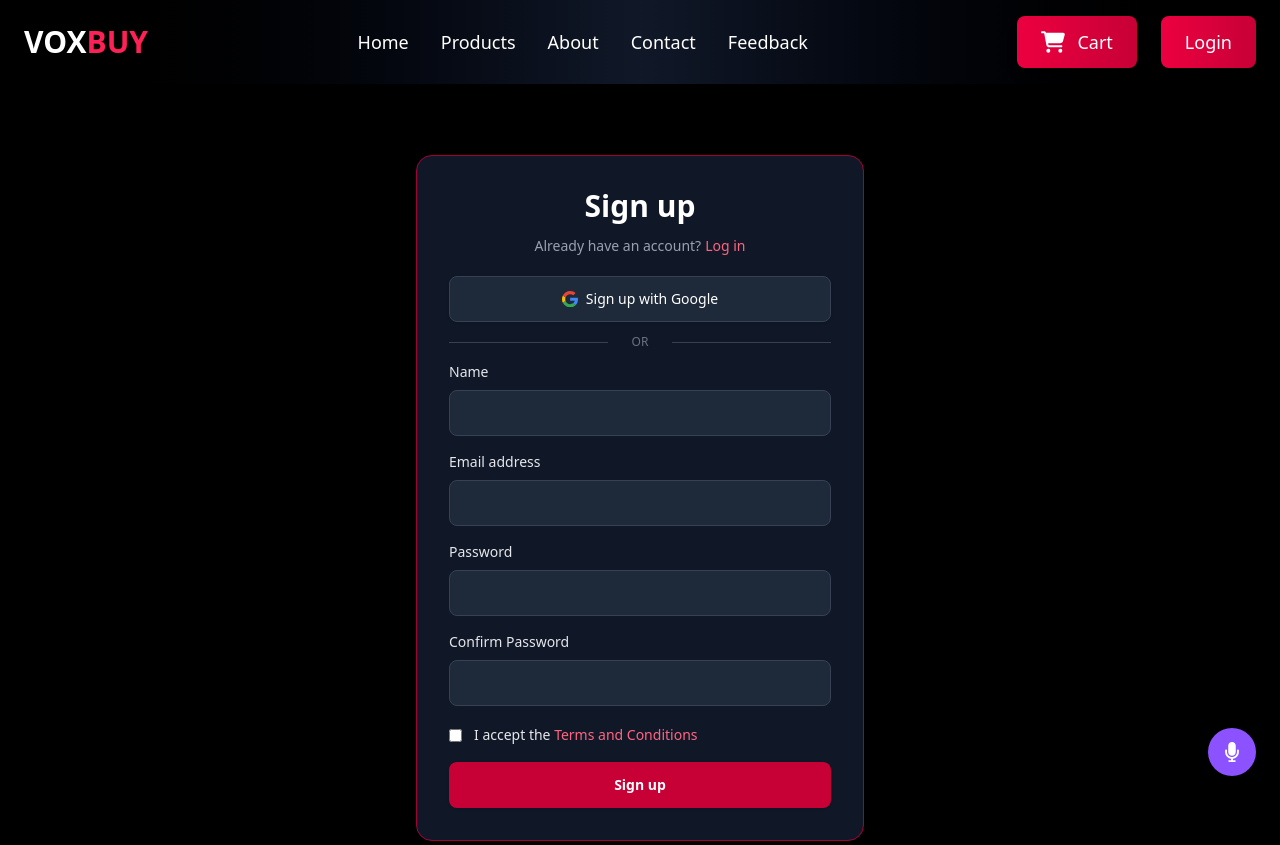
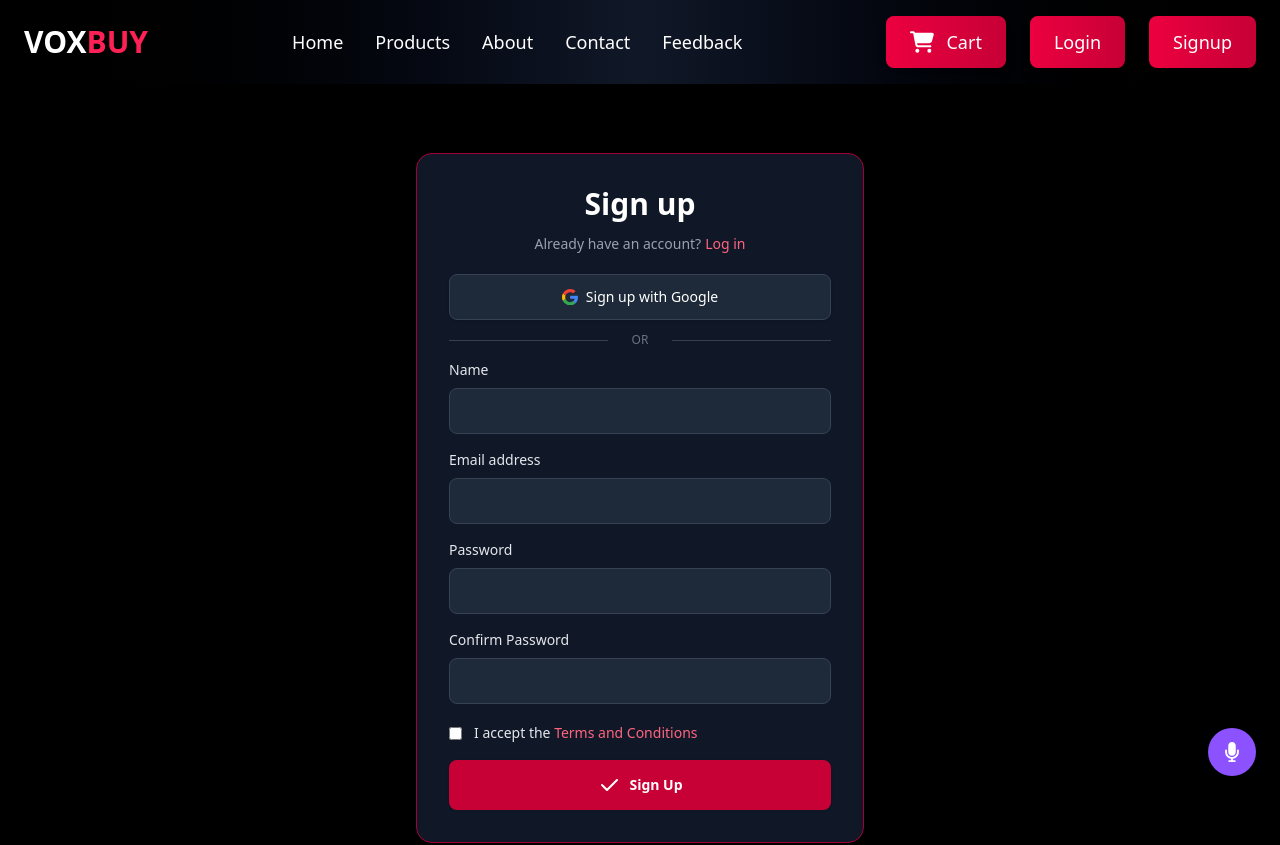
Before and after one commit to ShreyaYadav2025/Voxbuy, a Next.js app in the folder frontend/: page /signup in a window 1280 px wide. Shown: the top 845 px of the page. Built offline with nearby package versions, Linux system fonts and the light colour scheme.

Commit message:
signup form updated and functional

```diff
--- a/frontend/src/app/(main)/signup/page.jsx
+++ b/frontend/src/app/(main)/signup/page.jsx
@@ -1,7 +1,9 @@
 'use client';
+import { IconCheck, IconLoader3 } from '@tabler/icons-react';
 import axios from 'axios';
 import { useFormik } from 'formik';
-import React from 'react'
+import { useRouter } from 'next/navigation';
+import React, { use } from 'react'
 import toast from 'react-hot-toast';
 import * as Yup from 'yup';
 
@@ -12,16 +14,18 @@ const SignupSchema = Yup.object().shape({
     .required('Required'),
   email: Yup.string().email('Invalid email').required('Required'),
   password: Yup.string().required('password nhi hai tumhara?')
-  .min(8,'munumum 8 characters')
-  .matches(/[a-z]/,' lowercase letter is required')
-  .matches(/[A-Z]/,' uppercase letter is required')
-  .matches(/[0-9]/,' number letter is required')
-  .matches(/\W/,' special character letter is required'),
+    .min(8, 'munumum 8 characters')
+    .matches(/[a-z]/, ' lowercase letter is required')
+    .matches(/[A-Z]/, ' uppercase letter is required')
+    .matches(/[0-9]/, ' number letter is required')
+    .matches(/\W/, ' special character letter is required'),
   confirmPassword: Yup.string().required('confirm password is required')
-  .oneOf([ Yup.ref('password'),null], 'passwords must match')
+    .oneOf([Yup.ref('password'), null], 'passwords must match')
 });
 
 const Signup = () => {
+
+  const router = useRouter()
 
   const signupForm = useFormik({
     initialValues: {
@@ -30,18 +34,20 @@ const Signup = () => {
       password: '',
       confirmPassword: '',
     },
-    onSubmit:async (values) => {
-      console.log(values);
-     try {
-       const res= await axios.post(`${process.env.NEXT_PUBLIC_API_URL}/user/add`,values);
-       console.log(res.status);
-       console.log(res.data);
-     } catch (error) {
-      console.log(error);
-      toast.error('something went wrong');
-     }
+    onSubmit: async (values, {resetForm, setSubmitting}) => {
+      axios.post(`${process.env.NEXT_PUBLIC_API_URL}/user/add`, values)
+        .then((result) => {
+          toast.success("Welcome to the community!");
+          resetForm();
+          router.push('/login');
+        }).catch((err) => {
+          console.log(err);
+          toast.error(err?.response?.data?.message || 'Something went wrong');
+          setSubmitting(false);
+        });
+
     },
-    validationSchema:SignupSchema
+    validationSchema: SignupSchema
   });
 
 return (
@@ -272,10 +278,18 @@ const Signup = () => {
               </div>
               <button
                 type="submit"
+                disabled={signupForm.isSubmitting}
                 className="w-full py-3 px-4 inline-flex justify-center items-center gap-x-2 text-sm font-semibold rounded-lg border border-transparent bg-rose-700 text-white hover:bg-rose-800 focus:outline-none focus:ring-2 focus:ring-rose-500 focus:ring-offset-2 shadow-sm hover:shadow-md transition-all duration-200 disabled:opacity-50 disabled:pointer-events-none"
               >
-                  Sign up
+                {
+                    signupForm.isSubmitting ? <IconLoader3 className='animate-spin'/> : <IconCheck />
+                  }
+                  {
+                    signupForm.isSubmitting ? 'Gathering Info...' : 'Sign Up'
+                  }
               </button>
+
+
             </div>
           </form>
         </div>
--- a/frontend/src/components/Navbar.jsx
+++ b/frontend/src/components/Navbar.jsx
@@ -7,6 +7,9 @@ import { FaCartShopping } from 'react-icons/fa6';
 const Navbar = () => {
   const { getCartCount, isLoaded } = useCart();
   const cartCount = isLoaded ? getCartCount() : 0;
+
+  const isLoggedin = typeof window !== 'undefined' && localStorage.getItem('isLoggedIn') === 'true';
+  const userName = isLoggedin ? localStorage.getItem('userName') : '';
 
   return (
     <nav className="bg-gradient-to-r from-black via-gray-900 to-black shadow-xl sticky top-0 z-50">
@@ -24,6 +27,7 @@ const Navbar = () => {
         </ul>
 
         <div className="flex items-center space-x-6">
+
           <Link
             href="/cart"
             className="relative text-white bg-gradient-to-r from-rose-600 to-rose-700 px-6 py-3 rounded-lg hover:from-rose-700 hover:to-rose-800 transition-all duration-300 transform hover:scale-105 shadow-lg"
@@ -44,6 +48,13 @@ const Navbar = () => {
           >
             Login
           </Link>
+          <Link
+            href="/signup"
+            className="text-lg font-medium text-white bg-gradient-to-r from-rose-600 to-rose-700 px-6 py-3 rounded-lg hover:from-rose-700 hover:to-rose-800 transition-all duration-300 transform hover:scale-105 shadow-lg"
+          >
+            Signup
+          </Link>
+
         </div>
 
         {/* Mobile menu button */}
@@ -63,10 +74,10 @@ const Navbar = () => {
             />
           </svg>
         </button>
-      </div>
+      </div >
 
       {/* Mobile menu dropdown (hidden by default) */}
-      <div className="hidden md:hidden">
+      < div className="hidden md:hidden" >
         <ul className="px-4 pt-2 pb-3 space-y-1 bg-gray-900">
           <li><Link href="/" className="block px-3 py-2 rounded-md text-base font-medium text-white hover:text-rose-300 hover:bg-gray-800">Home</Link></li>
           <li><Link href="/browseproduct" className="block px-3 py-2 rounded-md text-base font-medium text-white hover:text-rose-300 hover:bg-gray-800">Products</Link></li>
@@ -74,8 +85,8 @@ const Navbar = () => {
           <li><Link href="/contact" className="block px-3 py-2 rounded-md text-base font-medium text-white hover:text-rose-300 hover:bg-gray-800">Contact</Link></li>
           <li><Link href="/feedback" className="block px-3 py-2 rounded-md text-base font-medium text-white hover:text-rose-300 hover:bg-gray-800">Feedback</Link></li>
         </ul>
-      </div>
-    </nav>
+      </div >
+    </nav >
   );
 };
 
```
Also changed, not shown: 1 other file (tests, documents, lock files or other folders). Lines whose indentation alone changed are shown as unchanged.
